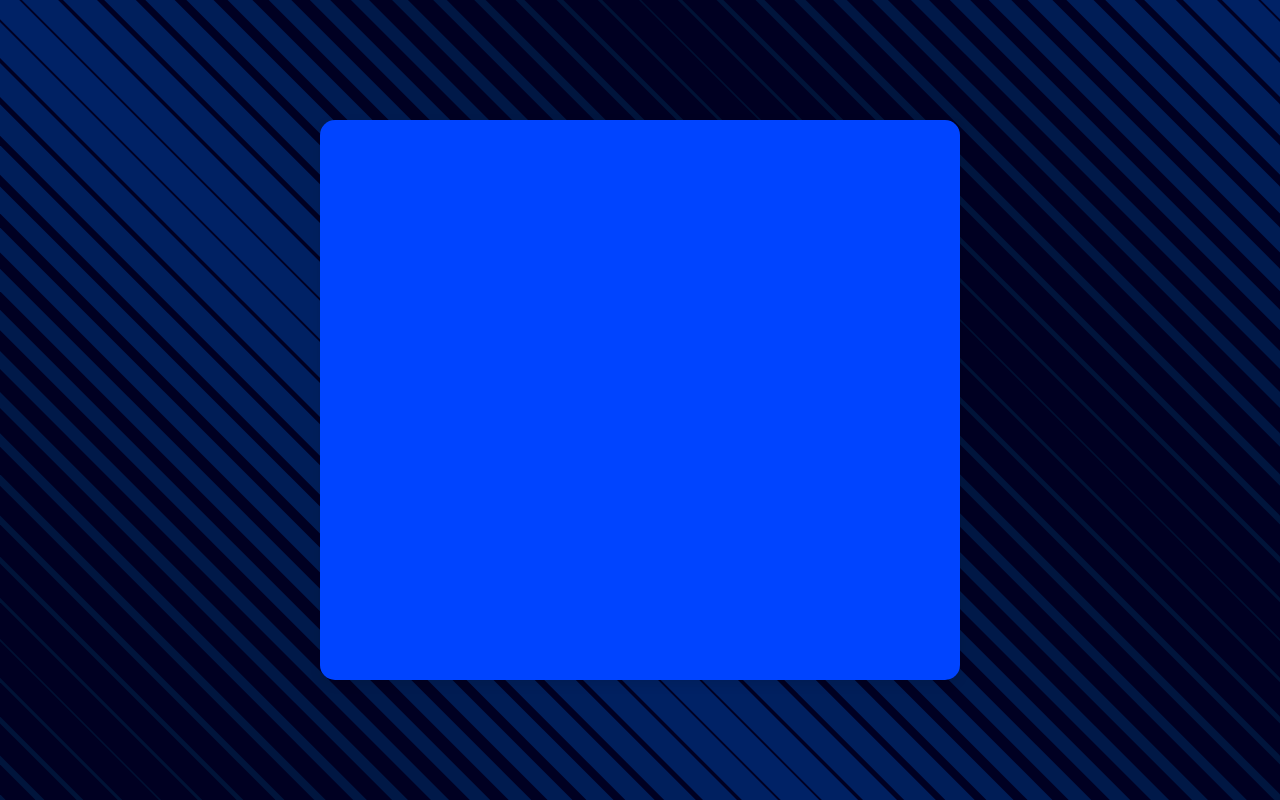
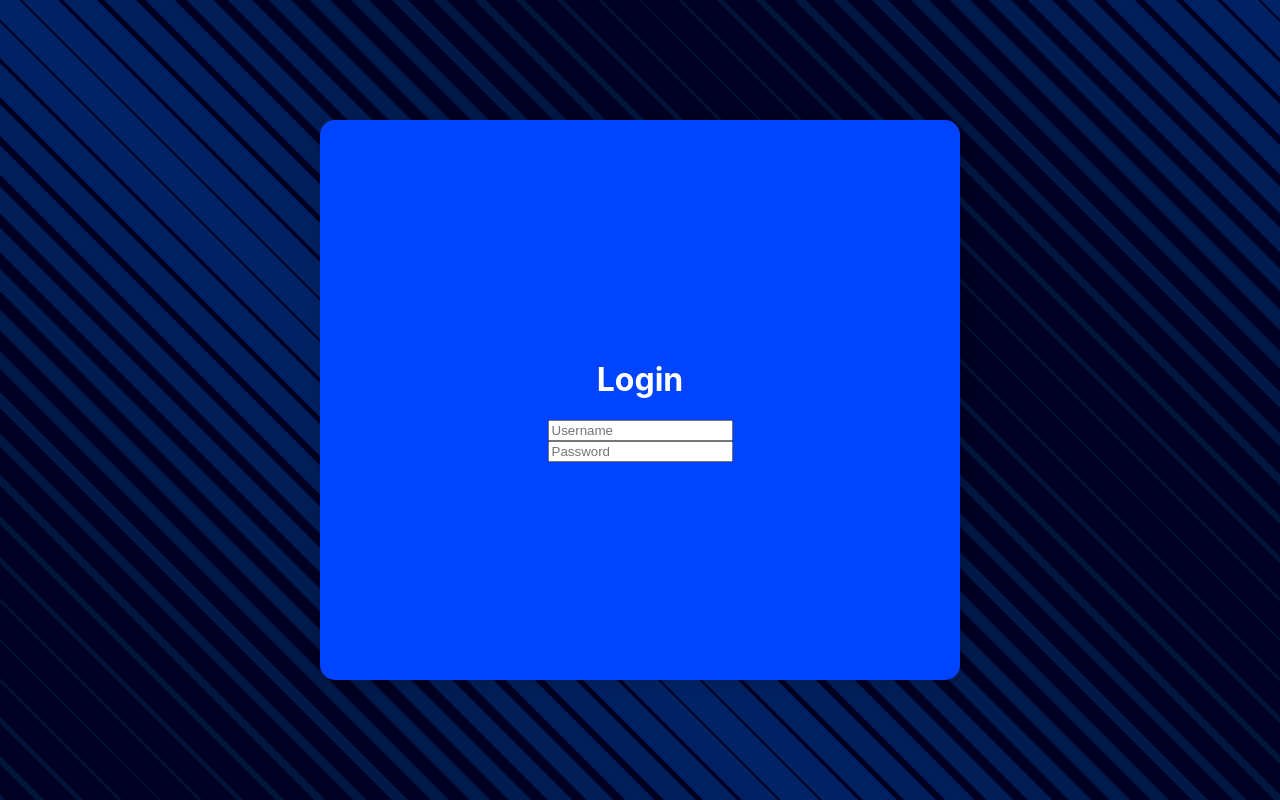
Before and after one commit to Damon-Martin/ChatApp, a React (Create React App) app in the folder client-side/: page / in a window 1280 px wide. Built offline with nearby package versions, Linux system fonts and the light colour scheme.

Commit message:
Starting Inputs for form

```diff
--- /dev/null
+++ b/client-side/src/components-small/text-input.jsx
@@ -0,0 +1,7 @@
+function TextInput({ placeholder = null, type = 'text', required = false}) {
+    return (
+            <input type={type} placeholder={placeholder} required={required}/>
+    );
+}
+
+export default TextInput;
--- a/client-side/src/components/login-card.jsx
+++ b/client-side/src/components/login-card.jsx
@@ -1,14 +1,15 @@
 // Send the dimensions as a str as there are lots of ways to do size like 'px', '%' etc...
 // color is a string
 // Note: calling content children is important anything else will not work
-import React, { useState, useEffect } from 'react';
+import React, { useState, useEffect, useCallback } from 'react';
+import TextInput from '../components-small/text-input';
 
 function LoginCard({ width = '80%', height = '70%', color = 'grey' }) {
     const [cardWidth, setCardWidth] = useState(width);
     const [cardHeight, setCardHeight] = useState(height);
 
-    // Function to handle window resize
-    const handleResize = () => {
+    // Memoize handleResize using useCallback
+    const handleResize = useCallback(() => {
         const windowWidth = window.innerWidth;
         setCardWidth(width);
         setCardHeight(height);
@@ -16,7 +17,7 @@
             setCardWidth('85%');
             setCardHeight('80%');
         }
-    };
+    }, [width, height]);
 
     // useEffect to listen to window resize
     useEffect(() => {
@@ -25,26 +26,29 @@
         // Call handleResize immediately to set the initial size
         handleResize();
 
-        // Cleanup event listener on component unmount
+        // Cleanup event listener when component unmount
         return () => window.removeEventListener('resize', handleResize);
-    }, [width, height]); // Dependencies to re-run when width/height props change
+    }, [handleResize]); // Use handleResize in the dependency array
 
     const wrapper = {
-        backgroundColor: color,     // Dynamic background color
-        width: cardWidth,           // Dynamic width based on window size
-        height: cardHeight,         // Dynamic height based on window size
-        borderRadius: '15px',       // Rounded corners
-        boxShadow: '0 4px 12px rgba(0, 0, 0, 0.1)', // Subtle shadow
-        display: 'flex',            // Flexbox to manage content layout
-        flexDirection: 'column',    // Vertical content flow
-        justifyContent: 'center',   // Vertically center the children
-        alignItems: 'center',       // Horizontally center the children
-        transition: 'width 0.3s ease, height 0.3s ease', // Smooth transition on resize
+        backgroundColor: color,
+        width: cardWidth,
+        height: cardHeight,
+        borderRadius: '15px',
+        boxShadow: '0 4px 12px rgba(0, 0, 0, 0.1)',
+        display: 'flex',
+        flexDirection: 'column',
+        justifyContent: 'center',
+        alignItems: 'center',
+        transition: 'width 0.3s ease, height 0.3s ease',
     };
 
     return (
-        <div style={wrapper}>
-        </div>
+        <form style={wrapper}>
+            <h1>Login</h1>
+            <TextInput placeholder={'Username'} required={true} />
+            <TextInput placeholder={'Password'} type='password' required={true} />
+        </form>
     );
 }
 
--- a/client-side/src/pages/login/login-page.jsx
+++ b/client-side/src/pages/login/login-page.jsx
@@ -1,7 +1,6 @@
 import LoginCard from '../../components/login-card';
 import './login-page.css';
 
-import { BrowserView, MobileView, isBrowser, isMobile } from 'react-device-detect';
 function LoginPage() {
     let width = '50%'
     let height = '70%'
```
